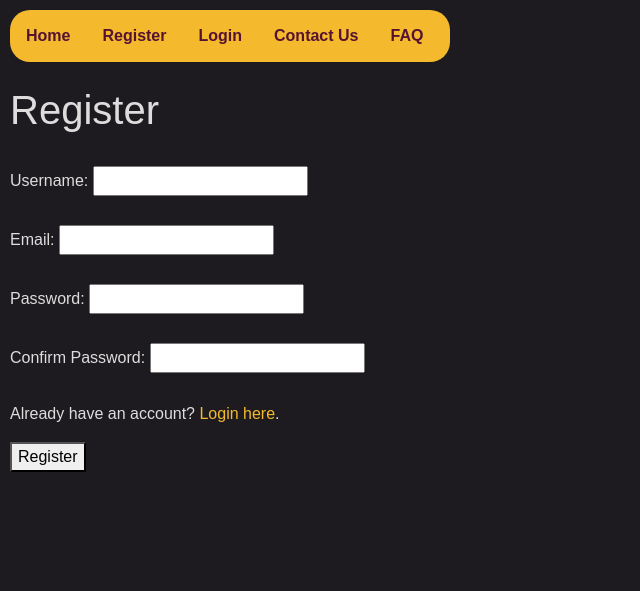
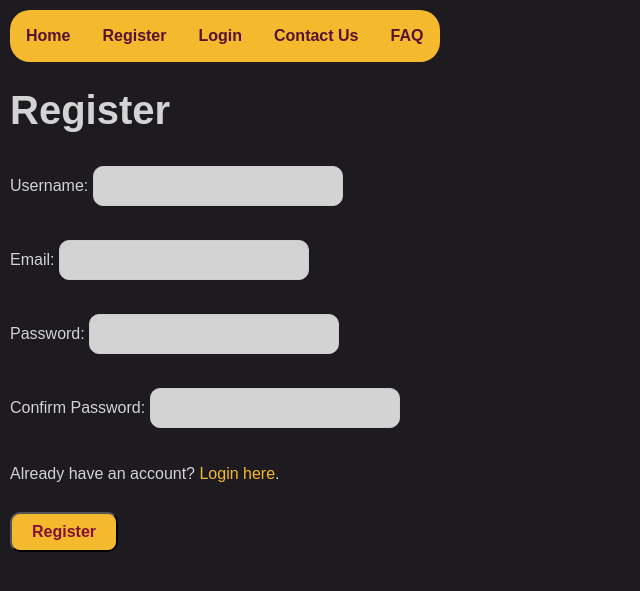
Before and after one commit to songsbyarchit/flaskapp, a Flask app: page /register in a window 1280 px wide. Shown: the top 591 px of the page, without its empty margins (0-640 px from the left). Run offline with Flask 3, Linux system fonts and the light colour scheme; some libraries are stand-ins or nearby versions.

Commit message:
text input fields go slate gray when hovering over them. Registered user is now greeted by username - session management configured to sessionise just the username, even when not logged in. Create ticket, login and register buttons look cleaner and match with main top menu formatting.

```diff
--- a/app.py
+++ b/app.py
@@ -208,6 +208,7 @@ def register():
                 db.session.commit()
                 registration_successful = True
                 flash("Registration successful. You can now login.", 'success')
+                session['username'] = username
                 return redirect(url_for('registration_confirmation', username=username))
 
             except IntegrityError as e:
--- a/static/styles.css
+++ b/static/styles.css
@@ -2,7 +2,7 @@
 
 body {
     font-family: Arial, sans-serif;
-    color: #ddd;
+    color: lightgray;
     margin: 5px;
     padding: 5px;
     background-color: #1d1b1f;
@@ -15,14 +15,14 @@ body {
     color: #561331;
     overflow: hidden;
     border-radius: 20px;
-    max-width: 440px;
+    max-width: 430px;
 }
 
 .menu a {
     float: left;
     color: #561331;
     display: block;
-    font-weight: bold;
+    font-weight: bolder;
     text-align: center;
     padding: 14px 16px;
     text-decoration: none;
@@ -46,7 +46,7 @@ body {
     float: left;
     color: #561331;
     display: block;
-    font-weight: bold;
+    font-weight: bolder;
     text-align: center;
     padding: 14px 16px;
     text-decoration: none;
@@ -68,19 +68,25 @@ a:hover {
     text-decoration: none;
 }
 
+h1 {
+    font-weight: bolder;
+}
+
 .btn-link:not(.logout-button) {
     color: #f5b92e;
+    font-weight: bolder;
 }
 
 .btn-link:not(.logout-button):hover {
     color: #cc2e3e;
     text-decoration: none;
+    font-weight: bolder;
 }
 
 .logout-button {
     color: white;
     font-weight: bold;
-    background-color: #561331;
+    background-color: #cc2e3e;
     margin-top: 6px;
     margin-left: 12px;
     padding-top: 6px;
@@ -92,16 +98,85 @@ a:hover {
 }
 
 .logout-button:hover {
-    background-color: #cc2e3e;
+    background-color: #1d1b1f;
     color: #f5b92e;
     text-decoration: none;
 }
 
 /* Optional: Add custom styles for FAQs */
 .faq-item {
-    margin-bottom: 20px;
+    font-weight: bolder;
 }
 
 .faq-item p {
+    font-weight: bolder;
+}
+
+button {
+    font-weight: bolder;
+    color: #851234;
     margin-top: 10px;
+    padding-top: 6px;
+    padding-bottom: 6px;
+    padding-left: 20px;
+    padding-right: 20px;
+    border-radius: 10px;
+    background-color: #f5b92e;
 }
+
+button:hover {
+    margin-top: 10px;
+    color: #f5b92e;
+    font-weight: bolder;
+    padding-top: 6px;
+    padding-bottom: 6px;
+    padding-left: 20px;
+    padding-right: 20px;
+    border-radius: 10px;
+    background-color: #851234;
+}
+
+textarea {
+    padding: 8px;
+    /* Padding inside input fields */
+    border-radius: 10px;
+    /* Rounded corners */
+    border: 1px solid #ccc;
+    /* Border color */
+    width: 1000px;
+    /* Set a fixed width */
+    height: 100px;
+    box-sizing: border-box;
+    /* Include padding and border in width */
+    margin-bottom: 10px;
+    /* Space below each input field */
+    background-color: lightgray;
+}
+
+textarea:hover {
+    background-color: lightslategray;
+}
+
+
+select,
+input {
+    padding: 8px;
+    /* Padding inside input fields */
+    border-radius: 10px;
+    /* Rounded corners */
+    border: 1px solid #ccc;
+    /* Border color */
+    width: 250px;
+    /* Set a fixed width */
+    height: 40px;
+    box-sizing: border-box;
+    /* Include padding and border in width */
+    margin-bottom: 10px;
+    /* Space below each input field */
+    background-color: lightgray;
+}
+
+select:hover,
+input:hover {
+    background-color: lightslategray;
+}
--- a/templates/dashboard/create_ticket.html
+++ b/templates/dashboard/create_ticket.html
@@ -107,7 +107,7 @@
 
         <label for="description">The issue I'm experiencing is...</label>
         <br>
-        <textarea id="description" name="description" rows="4" required></textarea>
+        <textarea id="description" name="description" rows="3" required></textarea>
         <br><br>
 
         <button type="submit">Create Ticket</button>
--- a/templates/dashboard/overview.html
+++ b/templates/dashboard/overview.html
@@ -16,7 +16,7 @@
     <br>
     <h1>Overview</h1>
     <br>
-    <p>Hey {{ current_user.username }}, here is an overview of your tickets:</p>
+    <p>Hey {{ current_user.username }}, here is an overview of your account and tickets:</p>
     <p></p>
 
     <!-- Optional: Add Bootstrap JS and jQuery for menu functionality -->
--- a/templates/dashboard/view_tickets.html
+++ b/templates/dashboard/view_tickets.html
@@ -13,8 +13,9 @@
         table.table th,
         table.table td {
             border: 2px solid #cc2e3e;
+            border-radius: 30px;
             color: #ddd;
-            /* Adjust the border thickness as needed */
+            font-size: small;
         }
     </style>
 </head>
--- a/templates/registration_confirmation.html
+++ b/templates/registration_confirmation.html
@@ -19,7 +19,7 @@
     <br>
     <h1>Registration Successful</h1>
     <br>
-    <p>Thank you for registering, {{ current_user.username }}!</p>
+    <p>Thank you for registering, {{ session.username }}!</p>
 </body>
 
 </html>
```
Also changed, not shown: templates/faq.html (+10 -0 lines), instance/site.db.
